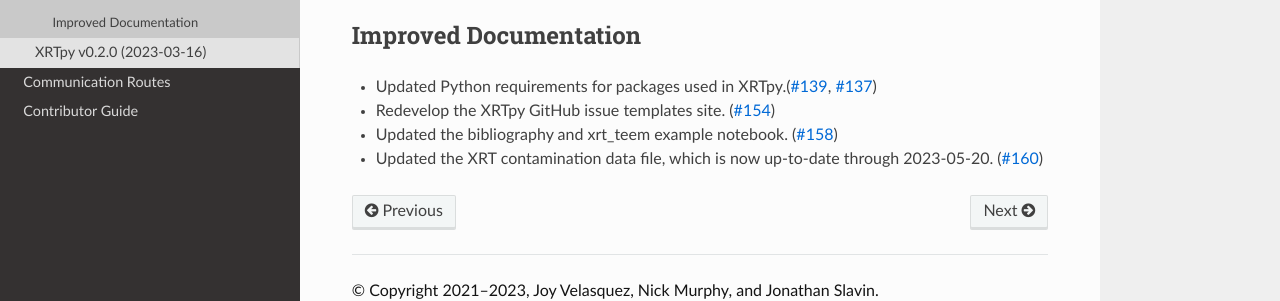
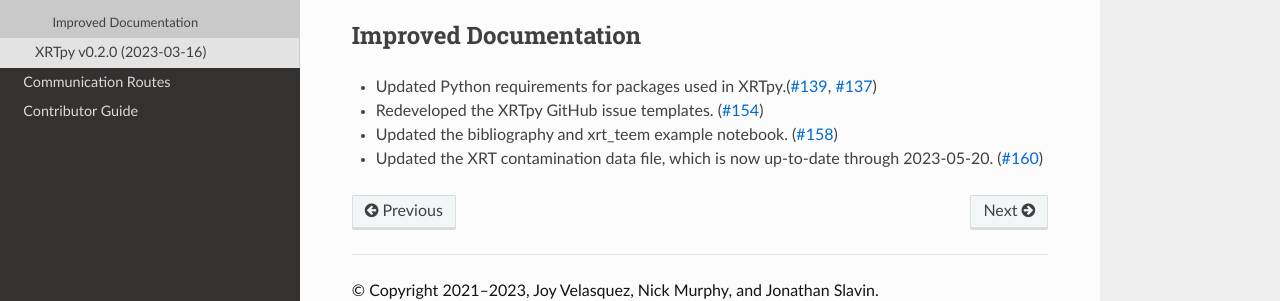
Before and after one commit to HinodeXRT/xrtpy, a Sphinx documentation site: the page built from docs/changelog/0.3.0.rst, in a window 1280 px wide. Shown: the part 424-725 px from the top of the page. Built offline with Sphinx 7.4.7 and the Read the Docs theme 2.0.0, drawn with Linux system fonts in a browser that asks for light colours; pages that are not in the unit, such as notebooks, are missing from menus.

Commit message:
Update docs/changelog/0.3.0.rst
Co-authored-by: Nick Murphy <namurphy@cfa.harvard.edu>

```diff
--- a/docs/changelog/0.3.0.rst
+++ b/docs/changelog/0.3.0.rst
@@ -16,6 +16,6 @@
 ----------------------
 
 - Updated Python requirements for packages used in XRTpy.(:pr:`139,137`)
-- Redevelop the XRTpy GitHub issue templates site. (:pr:`154`)
+- Redeveloped the XRTpy GitHub issue templates. (:pr:`154`)
 - Updated the bibliography and xrt_teem example notebook. (:pr:`158`)
 - Updated the XRT contamination data file, which is now up-to-date through 2023-05-20. (:pr:`160`)
```
